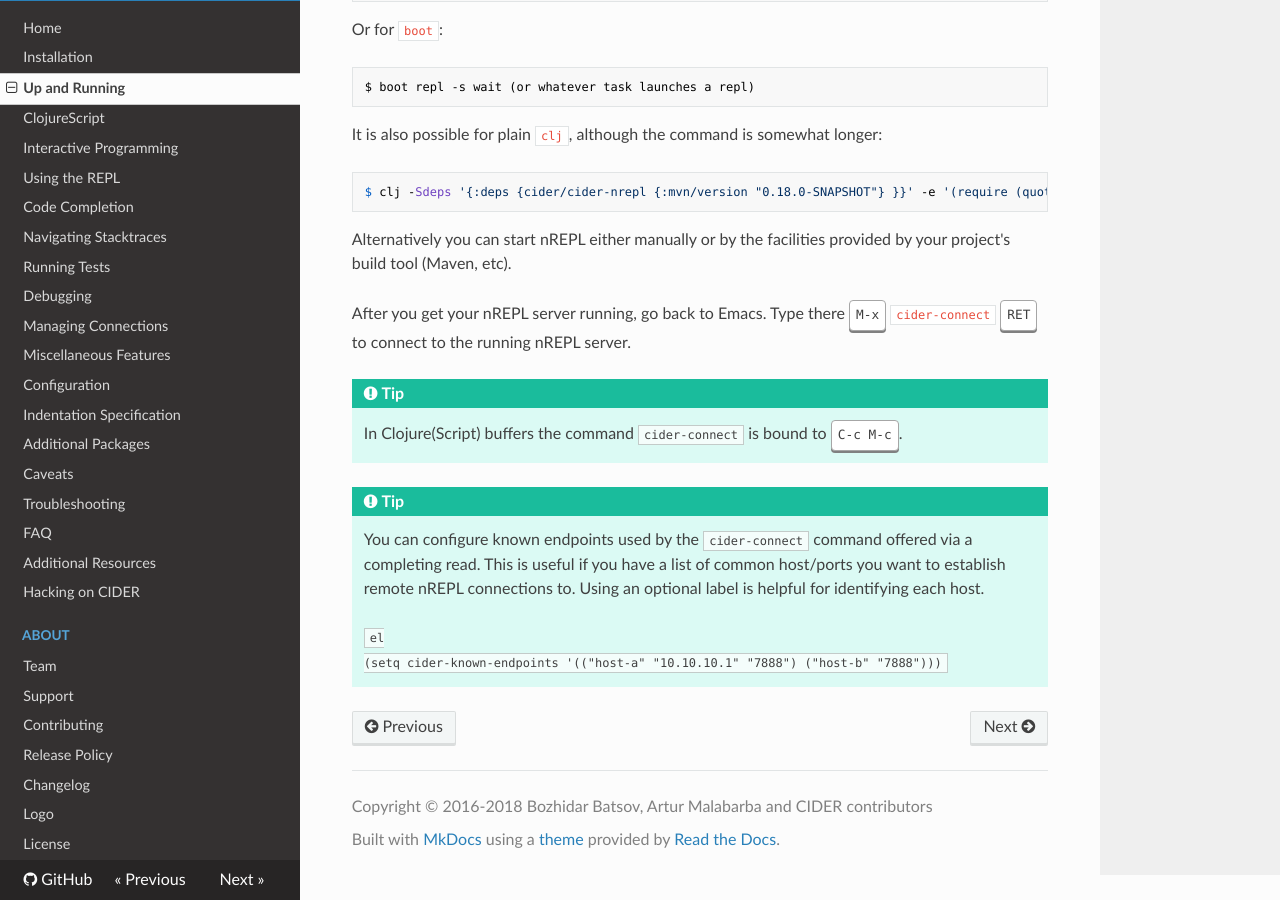
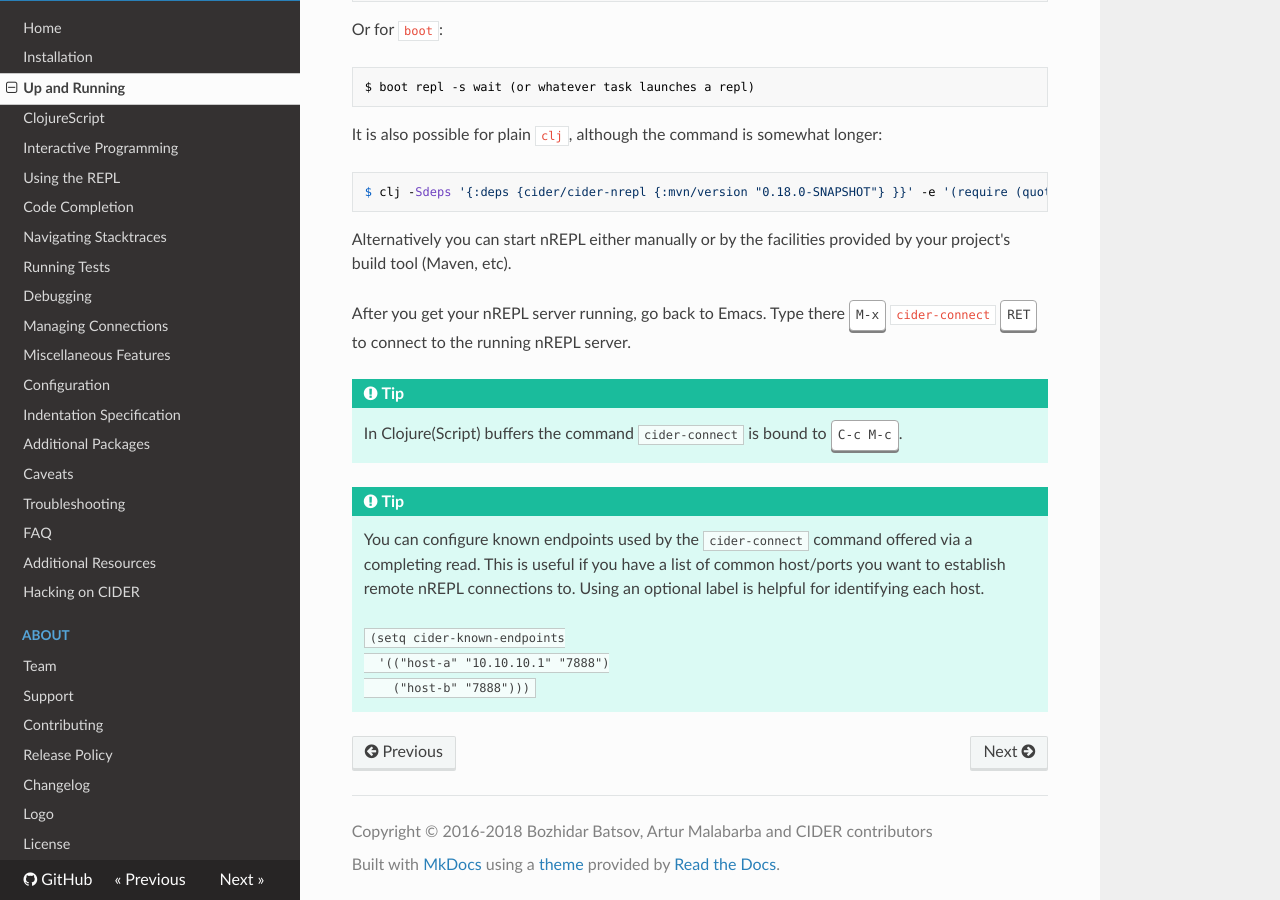
Before and after one commit to clojure-emacs/cider, an MkDocs documentation site: the page built from doc/up_and_running.md, in a window 1280 px wide and 900 px high, scrolled down 1435 px. Built offline with MkDocs 1.6.1, drawn with Linux system fonts in a browser that asks for light colours; nearby versions of some CDN libraries; old or Windows-style settings are respelled for this version of MkDocs.

Commit message:
Improve the formatting of a code example

````diff
--- a/doc/up_and_running.md
+++ b/doc/up_and_running.md
@@ -88,6 +88,8 @@
     you want to establish remote nREPL connections to. Using an optional label is
     helpful for identifying each host.
 
-    ```el
-    (setq cider-known-endpoints '(("host-a" "10.10.10.1" "7888") ("host-b" "7888")))
     ```
+    (setq cider-known-endpoints
+      '(("host-a" "10.10.10.1" "7888")
+        ("host-b" "7888")))
+    ```
````
